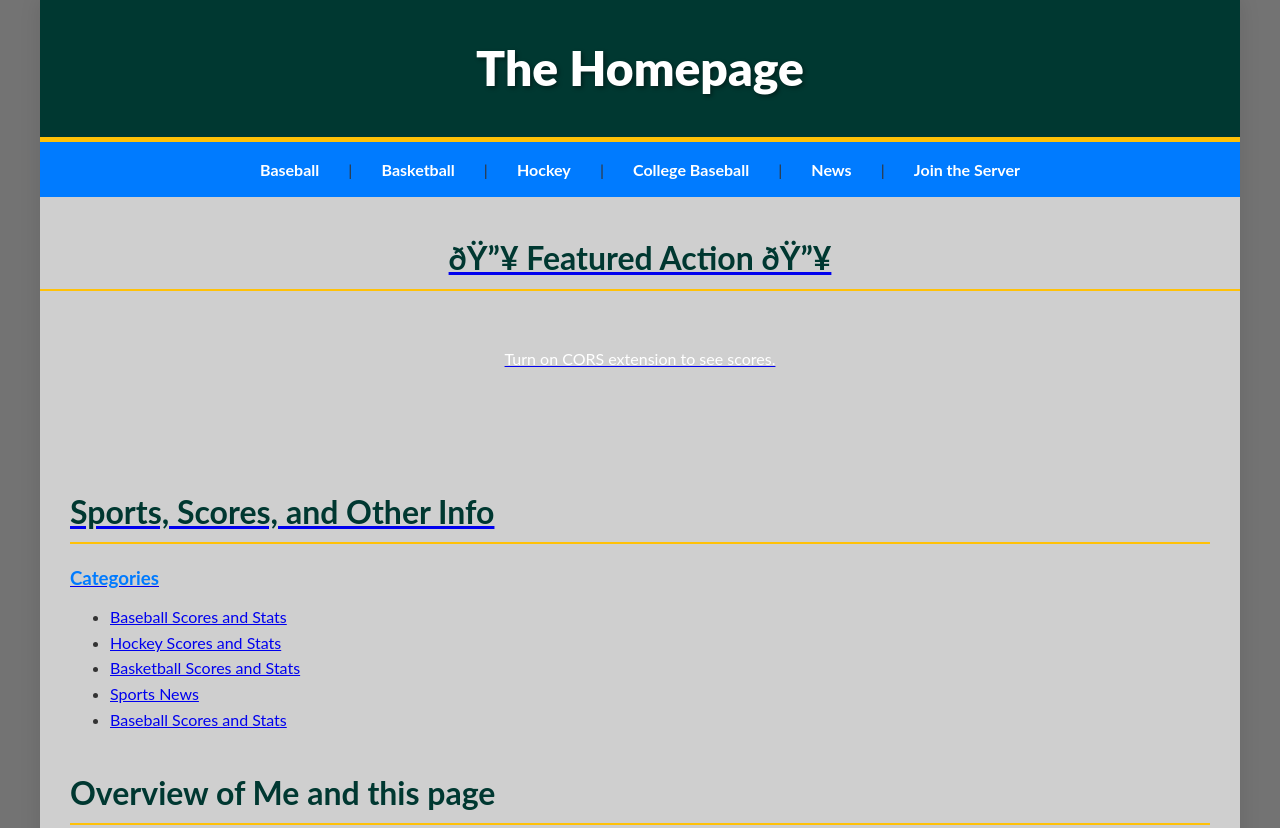
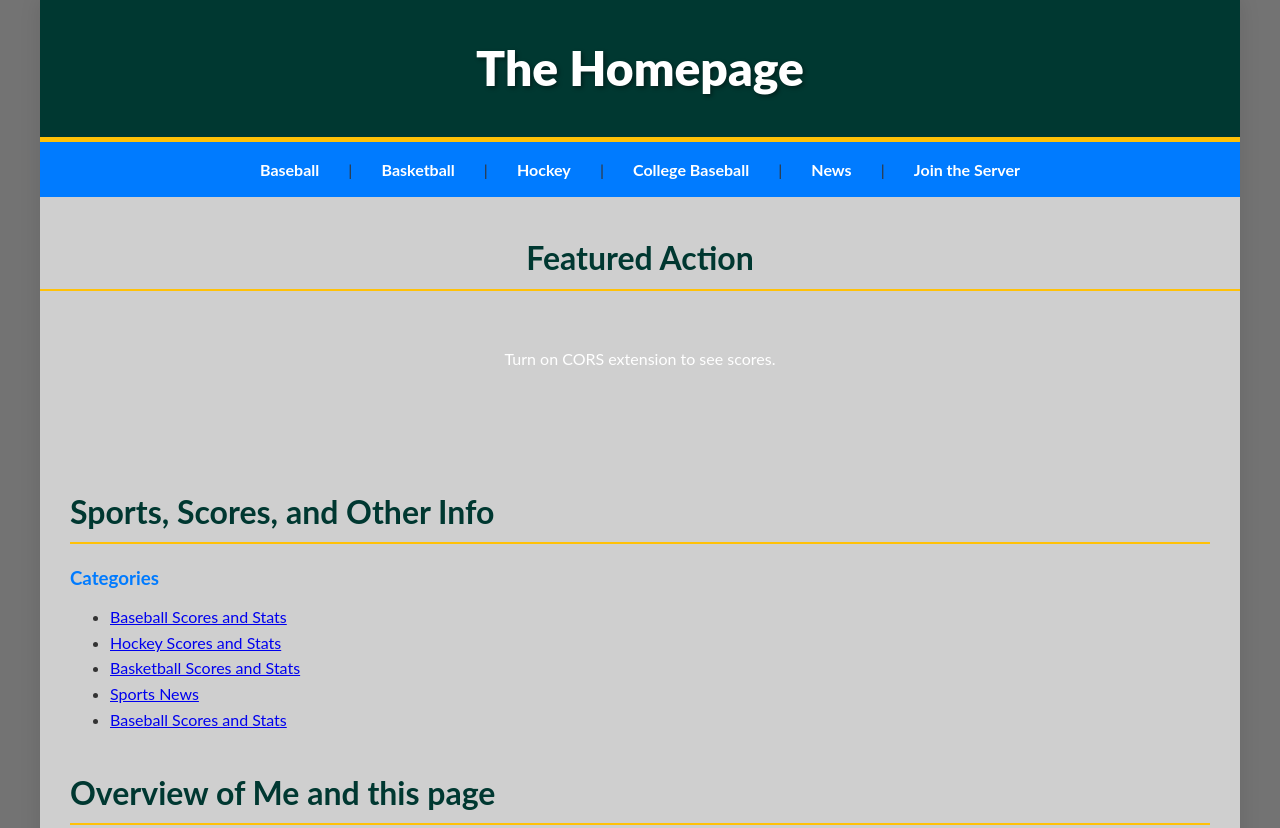
Before and after one commit to Emrys9098/Sports-Congregator-9098, a website: page index.html in a window 1280 px wide. Shown: the top 828 px of the page. Drawn offline with Linux system fonts and the light colour scheme; no server answers.

Commit message:
Update index.html

```diff
--- a/index.html
+++ b/index.html
@@ -23,10 +23,10 @@
 			<a href="hockey.html">Hockey</a> |
 			<a href="cbaseball.html">College Baseball</a> |
 			<a href="news.html">News</a> |
-			<a href="socials.html">Join the Server
+			<a href="socials.html">Join the Server</a>
 		</nav>
 		<section class="hero-section">
-			<h2 style="text-align:center;">ðŸ”¥ Featured Action ðŸ”¥</h2>
+			<h2 style="text-align:center;">Featured Action</h2>
 			<div id="hero-scoreboard">Loading today's best matchups...</div>
 		</section>
 		<script src="home-scoreboard.js"></script>
```
